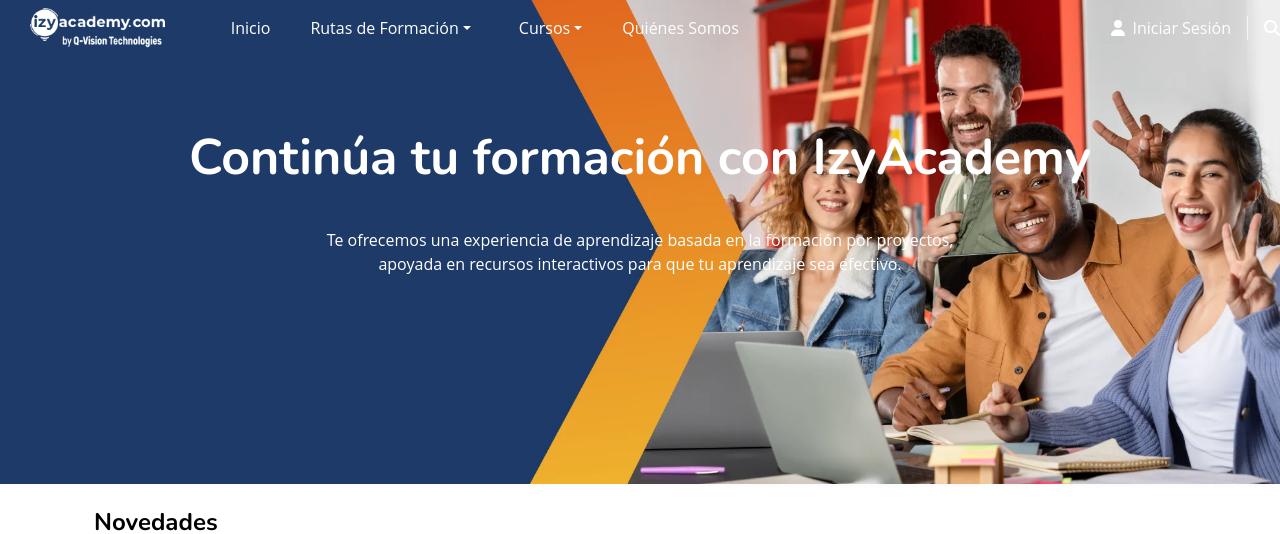
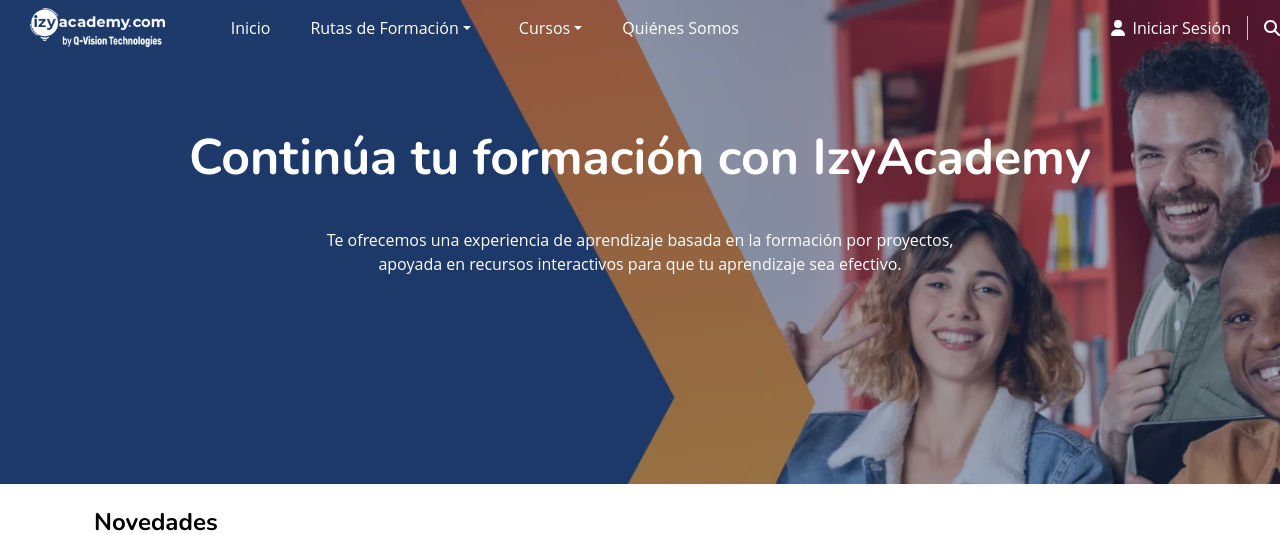
Before and after one commit to DrummerCG/Izzy-Front, a React (Create React App) app in the folder izzy-front/: page / in a window 1280 px wide. Shown: the top 534 px of the page. Built offline with nearby package versions, Linux system fonts and the light colour scheme.

Commit message:
- documentacion del readme. -  se aplica opacidad a imagen de header.

```diff
--- a/izzy-front/src/styles/header/Header.css
+++ b/izzy-front/src/styles/header/Header.css
@@ -63,10 +63,21 @@
 }
 
 .headerContainer.parallax {
+  position: relative; /* Requerido para posicionar el pseudo-elemento */
   width: 100%;
+  /* Se crea un contexto de apilamiento para que z-index funcione correctamente */
+  z-index: 0;
+}
+
+.headerContainer.parallax::before {
+  content: '';
+  position: absolute;
+  top: 0; left: 0; right: 0; bottom: 0;
   background-image: url('../../../public/images/banner_home.webp');
   background-size: cover;
   background-attachment: fixed;
   background-position: center;
   background-repeat: no-repeat;
+  opacity: 0.6;
+  z-index: -1;
 }
```
Also changed, not shown: 1 other file (tests, documents, lock files or other folders).
